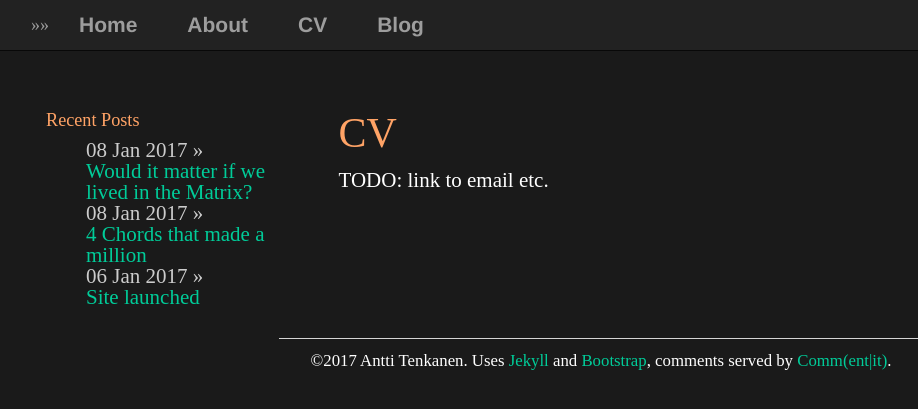
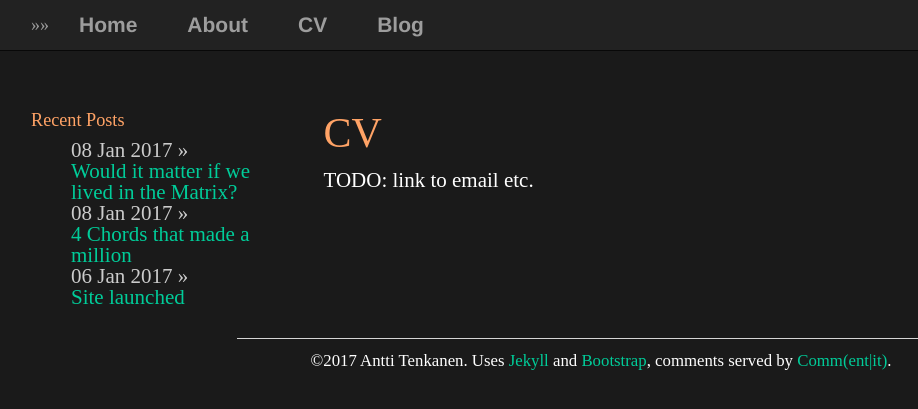
Before and after one commit to plantecophys/plantecophys, a Jekyll site: the page built from cv/index.html, in a window 1280 px wide. Shown: the top 409 px of the page, without its empty margins (39-957 px from the left). Built offline with Jekyll 4.4.1, drawn with Linux system fonts in a browser that asks for light colours.

Commit message:
Update main.css

```diff
--- a/css/main.css
+++ b/css/main.css
@@ -2,7 +2,7 @@
 body {
     padding-top: 20px;
     padding-bottom: 20px;
-    margin: 70px;
+    margin: 70px auto;
     /*width: 100%;*/
     background-color: #1a1a1a;
     font-family:'Lora', 'Times New Roman', sans-serif;
@@ -121,6 +121,7 @@
     margin: auto;
     width: 60%;
     padding: 20px;
+    vertical-align: bottom
 }
 footer {
     border-top: 1px solid #d5d5d5;
```
